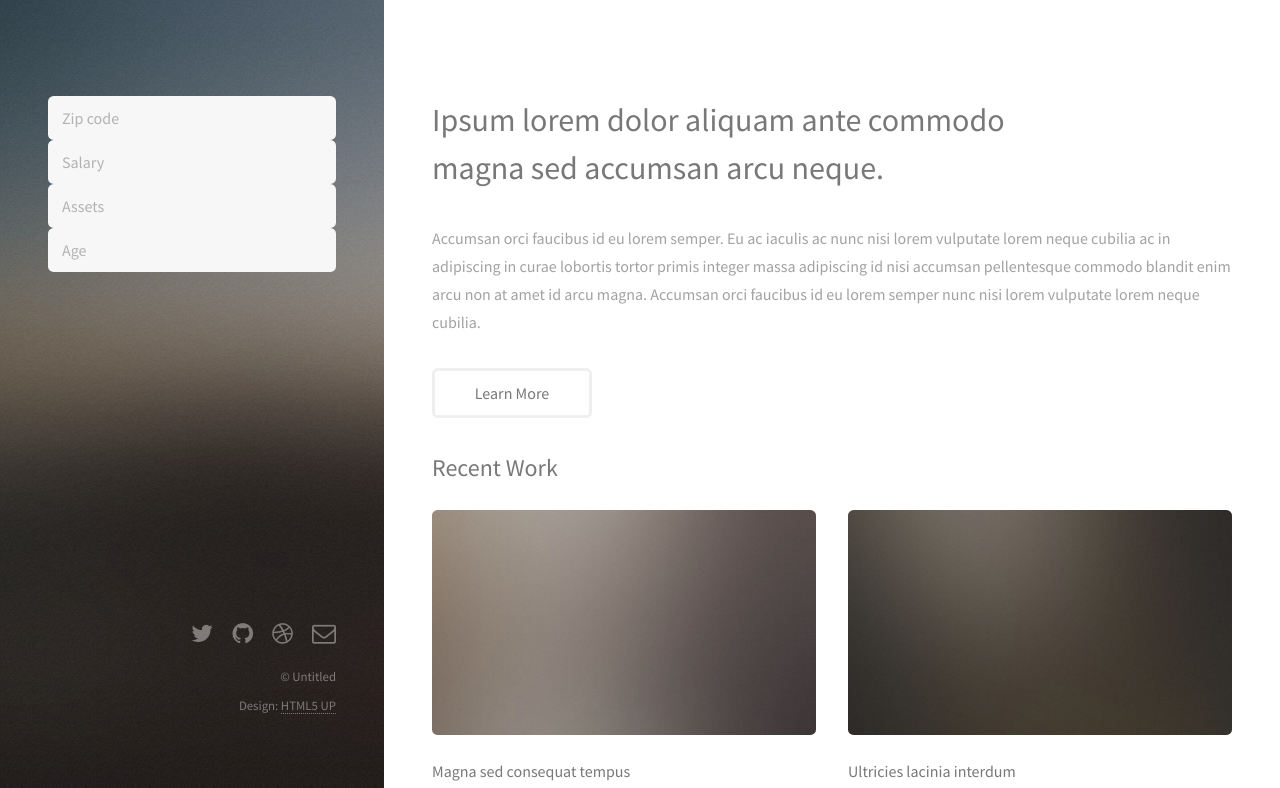
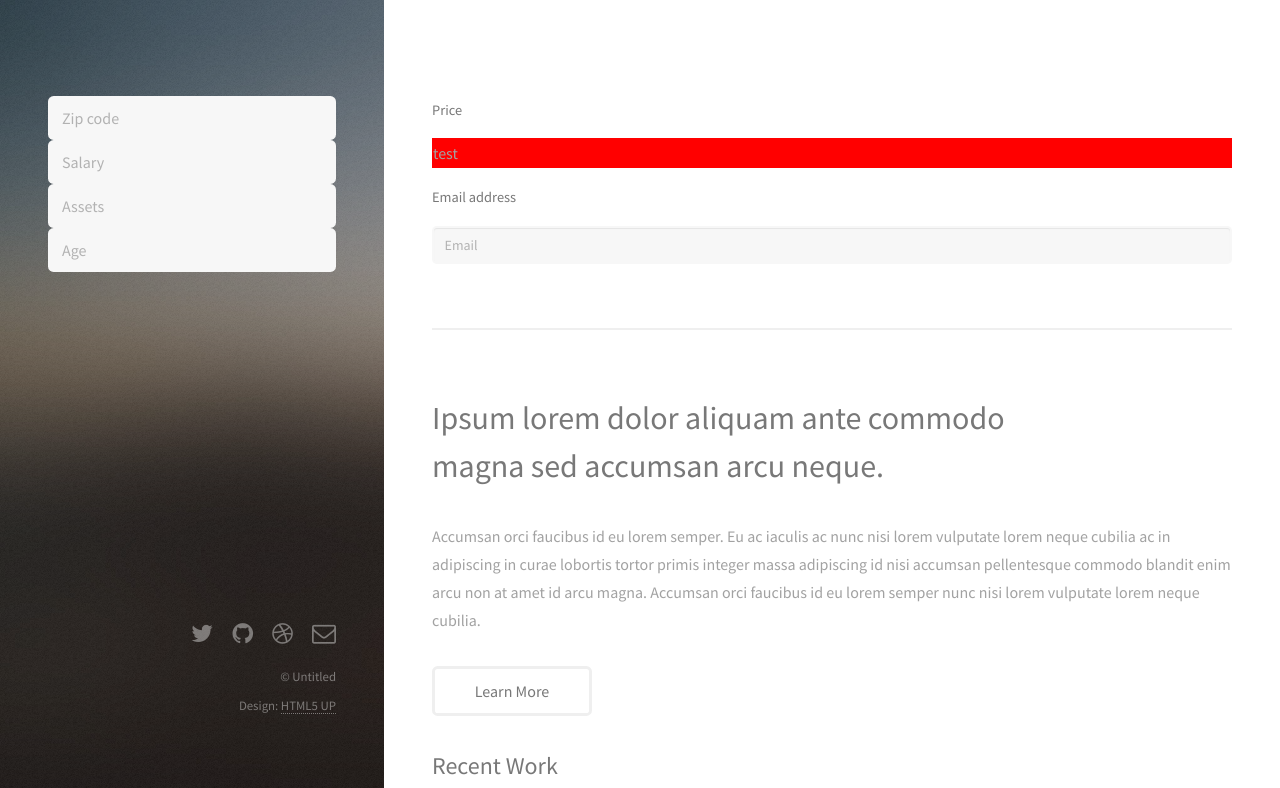
Before and after one commit to rootart/meinhaus, a website: page www/index.html in a window 1280 px wide. Shown: the top 788 px of the page. Drawn offline with nearby package versions, Linux system fonts and the light colour scheme; some packages are replaced by stand-ins of ours.

Commit message:
UI part SCSS

```diff
--- a/www/bower.json
+++ b/www/bower.json
@@ -18,6 +18,7 @@
     "angular": "~1.4.7",
     "lodash": "~3.10.1",
     "jquery": "~2.1.4",
-    "ui-router": "~0.2.15"
+    "ui-router": "~0.2.15",
+    "bootstrap": "~3.3.5"
   }
 }
--- a/www/index.html
+++ b/www/index.html
@@ -1,20 +1,20 @@
 <!DOCTYPE HTML>
-<!--
-	Strata by HTML5 UP
-	html5up.net | @n33co
-	Free for personal and commercial use under the CCA 3.0 license (html5up.net/license)
--->
-<html ng-app="MH">
+<html ng-app="MH" lang="en">
 	<head>
 		<title>Strata by HTML5 UP</title>
 		<meta charset="utf-8" />
-		<meta name="viewport" content="width=device-width, initial-scale=1" />
+		<meta name="viewport" content="width=device-width, initial-scale=1">
+		<link rel="stylesheet" href="bower_components/normalize-css/normalize.css">
+		<link rel="stylesheet" href="bower_components/bootstrap/dist/css/bootstrap.css">
+
+		<link rel="stylesheet" href="assets/css/main.css">
+		<link rel="stylesheet" href="static/stylesheets/meinhaus.css">
+
+
+		<!--[if lte IE 8]><link rel="stylesheet" href="assets/css/ie8.css" /><![endif]-->
 		<!--[if lte IE 8]><script src="assets/js/ie/html5shiv.js"></script><![endif]-->
-		<link rel="stylesheet" href="assets/css/main.css" />
-		<!--[if lte IE 8]><link rel="stylesheet" href="assets/css/ie8.css" /><![endif]-->
 	</head>
 	<body id="top">
-
 		<!-- Header -->
 			<header id="header">
         <div class="input-placeholder"><input type="text" placeholder="Zip code"/></div>
@@ -26,6 +26,20 @@
 
 		<!-- Main -->
 			<div id="main">
+
+				<section>
+					<form action="">
+						<div class="form-group">
+							<label>Price</label>
+							<div class="test">test</div>
+						</div>
+						<div class="form-group">
+							<label for="exampleInputEmail1">Email address</label>
+							<input type="email" class="form-control" id="exampleInputEmail1" placeholder="Email">
+						</div>
+					</form>
+
+				</section>
 
 				<!-- One -->
 					<section id="one">
@@ -429,5 +443,6 @@ print 'It took ' + i + ' iterations to sort the deck.';</code></pre>
     <script src="assets/js/angular-app.js"></script>
      <script src="assets/js/controllers/propertiesCtrl.js"></script>
 
+		    <script src="bower_components/angular/angular.js"></script>
 	</body>
 </html>
--- /dev/null
+++ b/www/static/sass/components/_nouslider.scss
@@ -0,0 +1,4 @@
+.test {
+  background: red;
+  border: 1px solid red;
+}
--- /dev/null
+++ b/www/static/sass/meinhaus.scss
@@ -0,0 +1,2 @@
+
+@import "components/nouslider";
```
Also changed, not shown: www/static/stylesheets/meinhaus.css (added), 1 other file.
